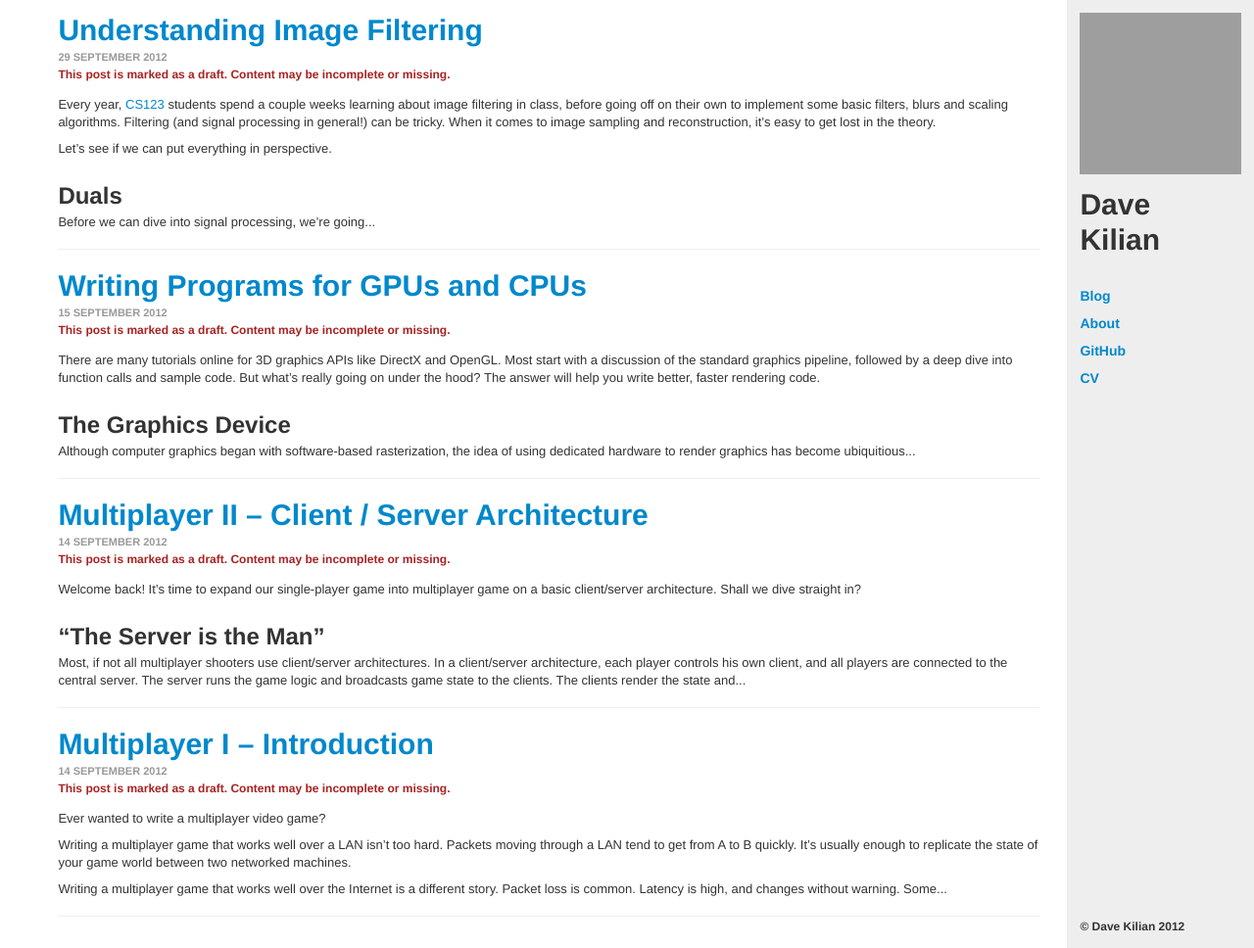
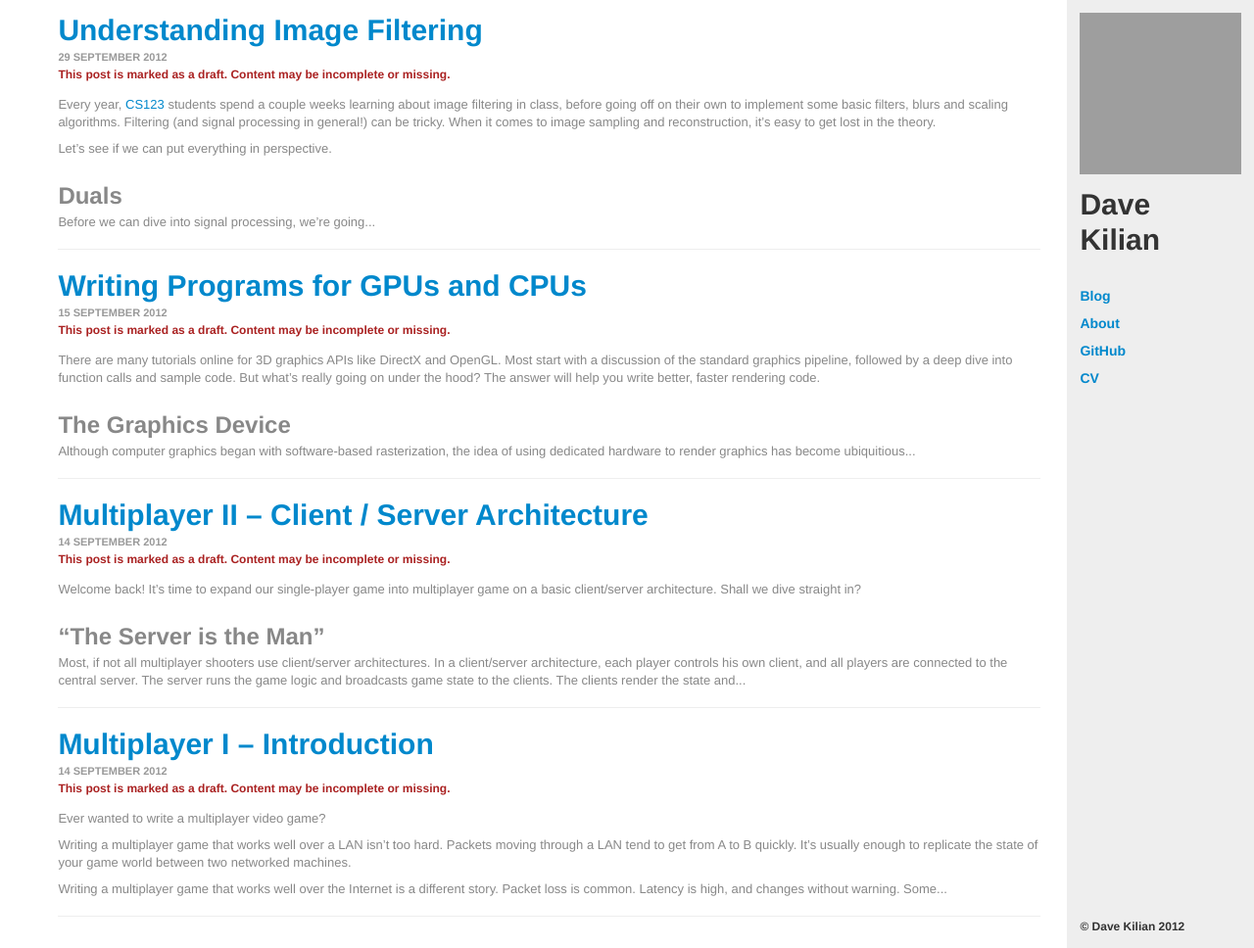
Before and after one commit to davekilian/davekilian.github.com, a Jekyll site: the page built from index.html, in a window 1280 px wide and 968 px high. Shown: the whole window at 98% size. Built offline with Jekyll 4.4.1, drawn with Linux system fonts in a browser that asks for light colours; Markdown is read by kramdown in place of the engine named in the settings; grey boxes are pictures that could not be loaded.

Commit message:
Reduced significance of blurb text on blog index, fixed theme issue

```diff
--- a/_layouts/default.html
+++ b/_layouts/default.html
@@ -10,7 +10,7 @@
         <div class="container-fluid">
             <div class="row-fluid">
                 <div class="span2 sidebar">
-                    <a href="index.html">
+                    <a href="/">
                         <img style="margin-bottom: 1em" src="http://1.gravatar.com/avatar/45adbee0467afae3e26db7d060e0b386"</img>
                     </a>
                     <h1>Dave<br>Kilian</h1>
--- a/_layouts/post.html
+++ b/_layouts/post.html
@@ -10,7 +10,7 @@
         <div class="container-fluid">
             <div class="row-fluid">
                 <div class="span2 sidebar">
-                    <a href="index.html">
+                    <a href="/">
                         <img style="margin-bottom: 1em" src="http://1.gravatar.com/avatar/45adbee0467afae3e26db7d060e0b386"</img>
                     </a>
                     <h1>Dave<br>Kilian</h1>
--- a/global.css
+++ b/global.css
@@ -29,3 +29,14 @@ h2
 {
     padding-top: .5em;
 }
+
+div.post-blurb
+{
+    display: block;
+    color: #888;
+}
+
+div.post-blurb:hover
+{
+    color: black;
+}
--- a/index.html
+++ b/index.html
@@ -4,6 +4,7 @@ layout: default
 <section class="content">
     {% for post in site.posts %}
 
+    <div class="post-blurb">
         <header style="padding-bottom: 1em">
             <h1><a href="{{ post.url }}">{{ post.title }}</a></h1>
             <h6>{{ post.date | date_to_long_string }}</h6>
@@ -13,6 +14,7 @@ layout: default
         </header>
 
         {{ post.content | truncatewords: 75 }}
+    </div>
 
     <hr/>
 
```
Lines whose indentation alone changed are shown as unchanged.
